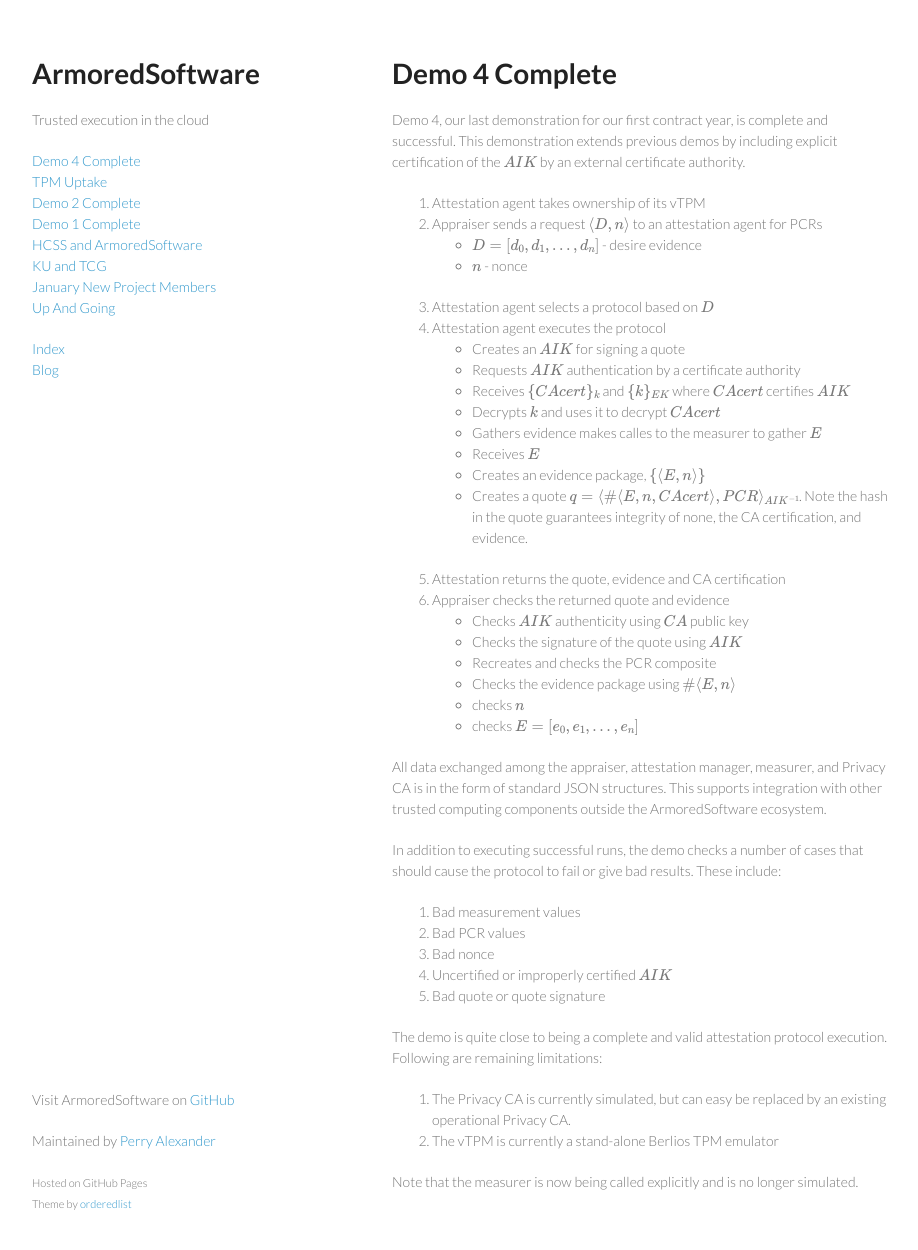
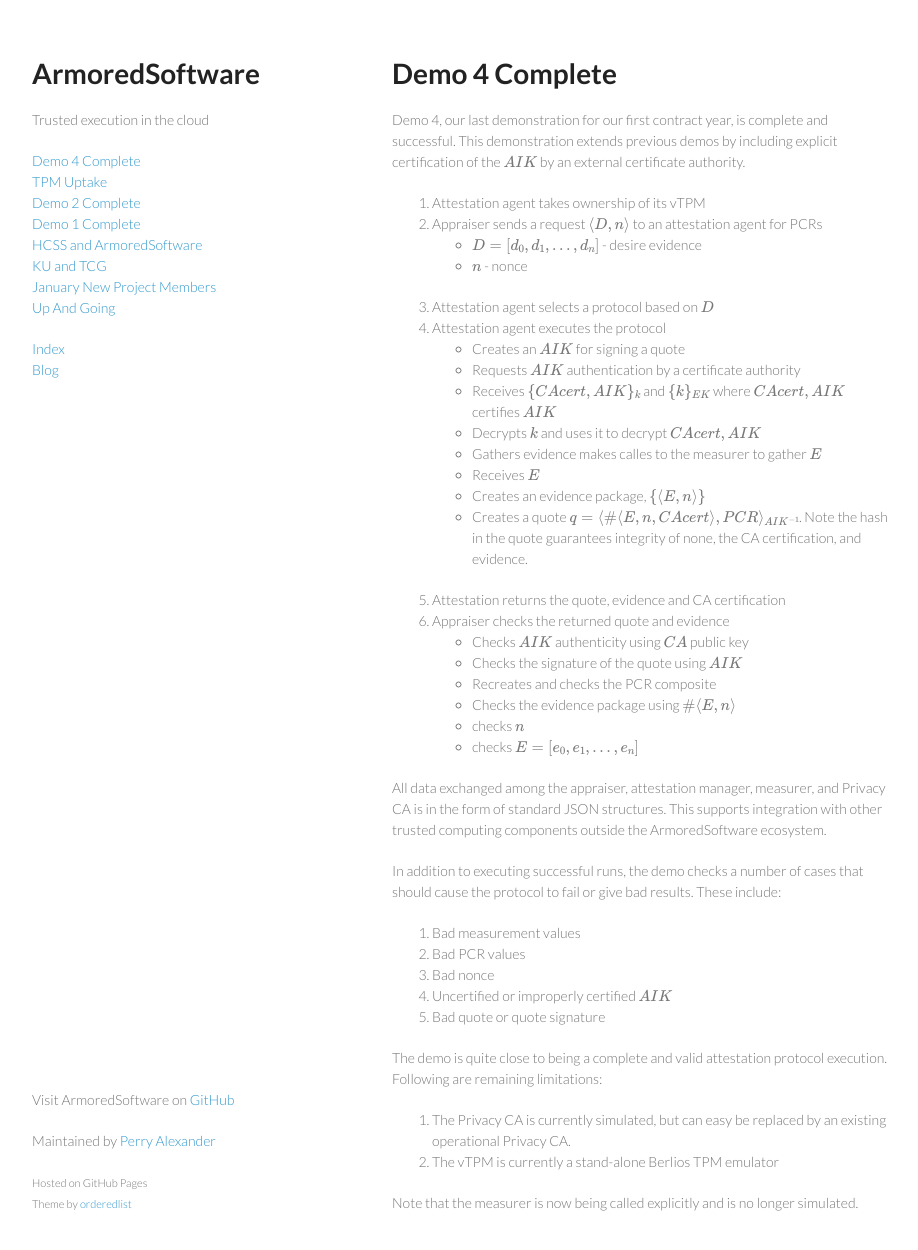
Before and after one commit to armoredsoftware/armoredsoftware.github.io, a Jekyll site: the page built from _posts/2014-11-17-Demo-4-Complete.md, in a window 1280 px wide and 1283 px high. Shown: the top 1250 px of the window, without its empty margins (178-1096 px from the left). Built offline with Jekyll 4.4.1, drawn with Linux system fonts in a browser that asks for light colours; formulas are drawn with MathJax 3.

Commit message:
adding AIK to cert

```diff
--- a/_posts/2014-11-17-Demo-4-Complete.md
+++ b/_posts/2014-11-17-Demo-4-Complete.md
@@ -17,9 +17,9 @@ certificate authority.
 1. Attestation agent executes the protocol
 	* Creates an \\(AIK\\) for signing a quote
 	* Requests \\(AIK\\) authentication by a certificate authority
-	* Receives \\(\\{CAcert\\}\_{k}\\) and \\(\\{k\\}\_{EK}\\) where
-      \\(CAcert\\) certifies \\(AIK\\)
-	* Decrypts \\(k\\) and uses it to decrypt \\(CAcert\\)
+	* Receives \\(\\{CAcert,AIK\\}\_{k}\\) and \\(\\{k\\}\_{EK}\\) where
+      \\(CAcert,AIK\\) certifies \\(AIK\\)
+	* Decrypts \\(k\\) and uses it to decrypt \\(CAcert,AIK\\)
 	* Gathers evidence makes calles to the measurer to gather \\(E\\)
 	* Receives \\(E\\)
 	* Creates an evidence package, \\(\\{\langle E,n\rangle\\}\\)
```
